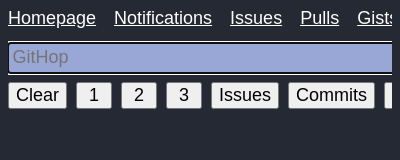
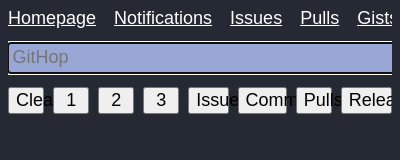
Before and after one commit to madprops/githop, a browser extension: page popup.html in a window 400 px wide. Drawn offline with Linux system fonts and the light colour scheme.

Commit message:
Level mods 2

```diff
--- a/popup.css
+++ b/popup.css
@@ -18,16 +18,6 @@
   text-decoration: underline;
 }
 
-#filter_container {
-  display: flex;
-  flex-direction: column;
-  align-items: flex-start;
-  justify-content: center;
-  width: 100%;
-  margin-bottom: 1rem;
-  gap: 0.5rem;
-}
-
 #filter {
   position: relative;
   background-color: #99A7D6;
@@ -38,16 +28,17 @@
   width: 100%;
 }
 
-#filter_buttons {
+#buttons {
   display: flex;
   flex-direction: row;
   flex-shrink: 0;
   flex-grow: 0;
   gap: 0.5rem;
   height: 100%;
+  margin-top: 0.77rem;
 }
 
-.filter_button {
+.button {
   font-size: 1rem;
   min-width: 2rem;
 }
@@ -60,6 +51,7 @@
   height: 500px;
   overflow-y: auto;
   overflow-x: hidden;
+  margin-top: 1rem;
 }
 
 .item {
--- a/popup.html
+++ b/popup.html
@@ -5,14 +5,9 @@
   </head>
   <body>
     <div id="links"></div>
-
-    <div id="filter_container">
-      <input type="text" id="filter" placeholder="GitHop" autocomplete="off">
-      <div id="filter_buttons"></div>
-    </div>
-
+    <input type="text" id="filter" placeholder="GitHop" autocomplete="off">
+    <div id="buttons"></div>
     <div id="list"></div>
-
     <script src="popup.js"></script>
   </body>
 </html>
--- a/popup.js
+++ b/popup.js
@@ -12,7 +12,7 @@
   {name: "Market", url: "https://github.com/marketplace"},
   {name: "Explore", url: "https://github.com/explore"},
 ]
-const filter_buttons_map = [
+const buttons_map = [
   {name: "Clear", callback: function () {
     clear_filter()
   }},
@@ -42,7 +42,7 @@
 // DOM elements
 const links  = document.querySelector("#links")
 const filter = document.querySelector("#filter")
-const filter_buttons = document.querySelector("#filter_buttons")
+const buttons = document.querySelector("#buttons")
 const list = document.querySelector("#list")
 
 // Used on Enter
@@ -293,11 +293,11 @@
 }
 
 // Add buttons next to the filter
-function create_filter_buttons () {
-  for (let button of filter_buttons_map) {
+function create_buttons () {
+  for (let button of buttons_map) {
     let el = document.createElement("button")
     el.textContent = button.name
-    el.classList.add("filter_button")
+    el.classList.add("button")
     el.classList.add("action")
 
     // Avoid reference problems
@@ -308,7 +308,7 @@
       filter.focus()
     })
 
-    filter_buttons.append(el)
+    buttons.append(el)
   }
 }
 
@@ -367,8 +367,8 @@
 // Place the links at the top
 create_links()
 
-// Place the filter buttons
-create_filter_buttons()
+// Place the buttons
+create_buttons()
 
 // Do the history search
 browser.history.search({
```
